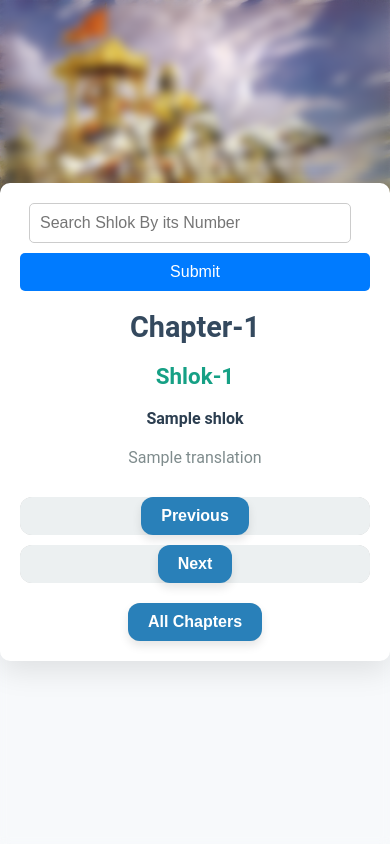
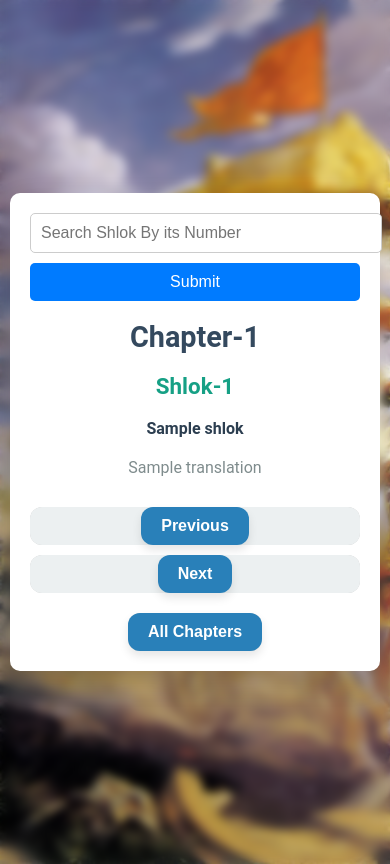
Before and after one commit to PremPatel1010/Bhagavad-Gita, a Node project: template views/card.ejs in a window 390 px wide. Before the commit the page ends 684 px from the top, so only its background shows below. Run offline with Node 20 templates, Linux system fonts and the light colour scheme; the template is opened without the code that fills it: most values are stand-ins (such as "Sample title", 1, 10 or a date in 2020).

Commit message:
css repsonsiveness

```diff
--- a/public/card.css
+++ b/public/card.css
@@ -11,7 +11,7 @@ body {
   min-height: 100vh;
   background-image: url('KRishna.jpg');
   background-repeat: no-repeat;
-  background-size: 100%;
+  background-size: cover;
   backdrop-filter: blur(5px);
 }
 
@@ -56,6 +56,8 @@ h2 {
 .btns {
   display: flex;
   justify-content: space-between;
+  flex-wrap: wrap; /* Allows buttons to wrap on smaller screens */
+  gap: 10px;
   margin-bottom: 20px;
 }
 
@@ -121,6 +123,10 @@ h2 {
 
 /* Mobile Responsiveness */
 @media (max-width: 600px) {
+  body {
+    padding: 10px;
+  }
+
   .container {
     padding: 20px;
   }
@@ -143,17 +149,8 @@ h2 {
   }
 
   .btns {
-    flex-direction: column;
+    flex-direction: column; /* Stacks buttons vertically */
     gap: 10px;
-  }
-
-  .container form input[type="text"] {
-    width: 100%;
-    margin-bottom: 10px;
-  }
-
-  .container form input[type="submit"] {
-    width: 100%;
   }
 }
 
@@ -183,14 +180,6 @@ h2 {
   .btns {
     gap: 15px;
   }
-
-  .container form input[type="text"] {
-    width: 80%;
-  }
-
-  .container form input[type="submit"] {
-    width: auto;
-  }
 }
 
 /* Style for the search input */
@@ -198,9 +187,9 @@ h2 {
   padding: 10px;
   border-radius: 5px;
   border: 1px solid #ccc;
-  width: 300px;
+  width: 100%;
   font-size: 16px;
-  margin-right: 10px;
+  margin-bottom: 10px;
 }
 
 /* Style for the search submit button */
@@ -213,6 +202,7 @@ h2 {
   font-size: 16px;
   cursor: pointer;
   transition: background-color 0.3s;
+  width: 100%;
 }
 
 /* Change the submit button color on hover */
```
